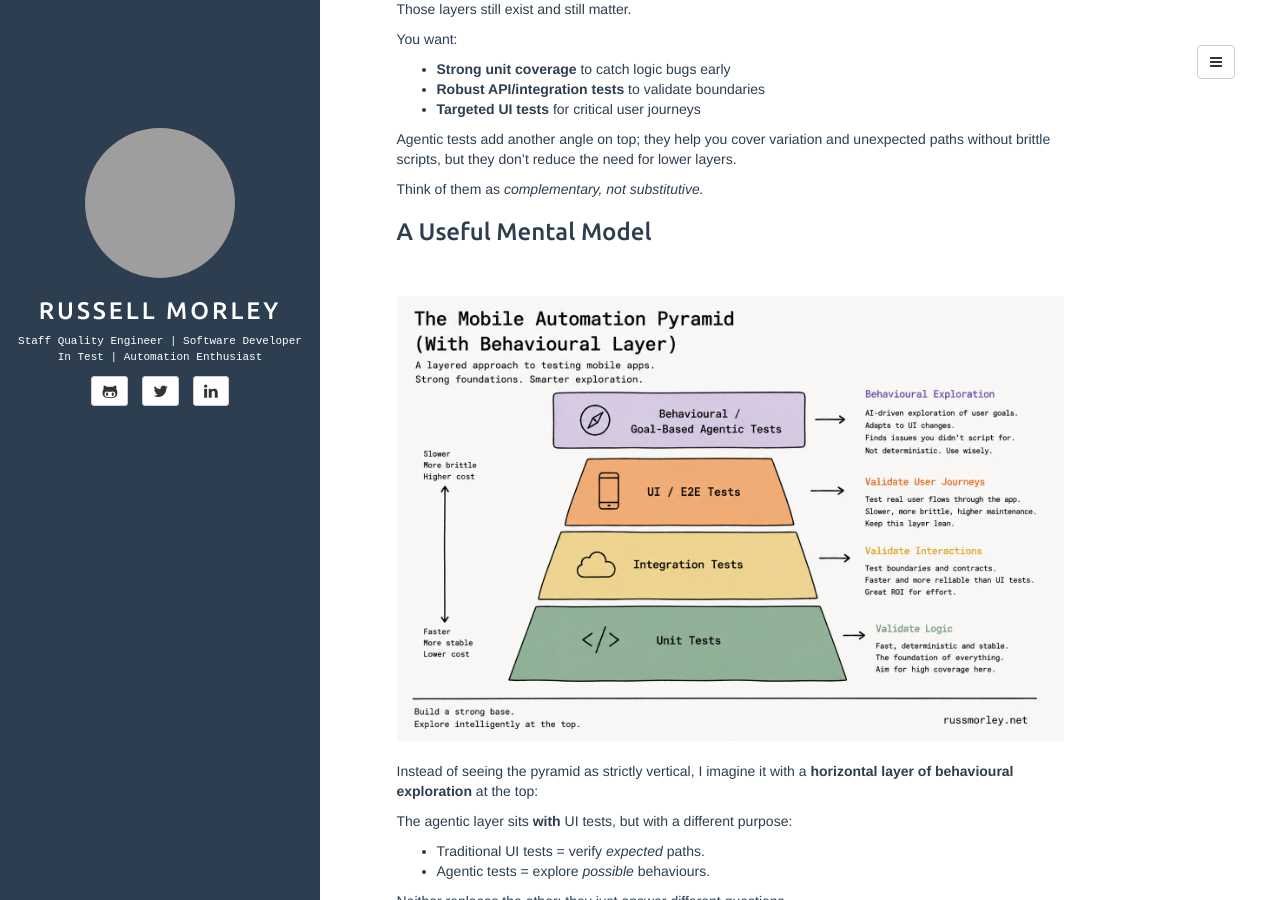
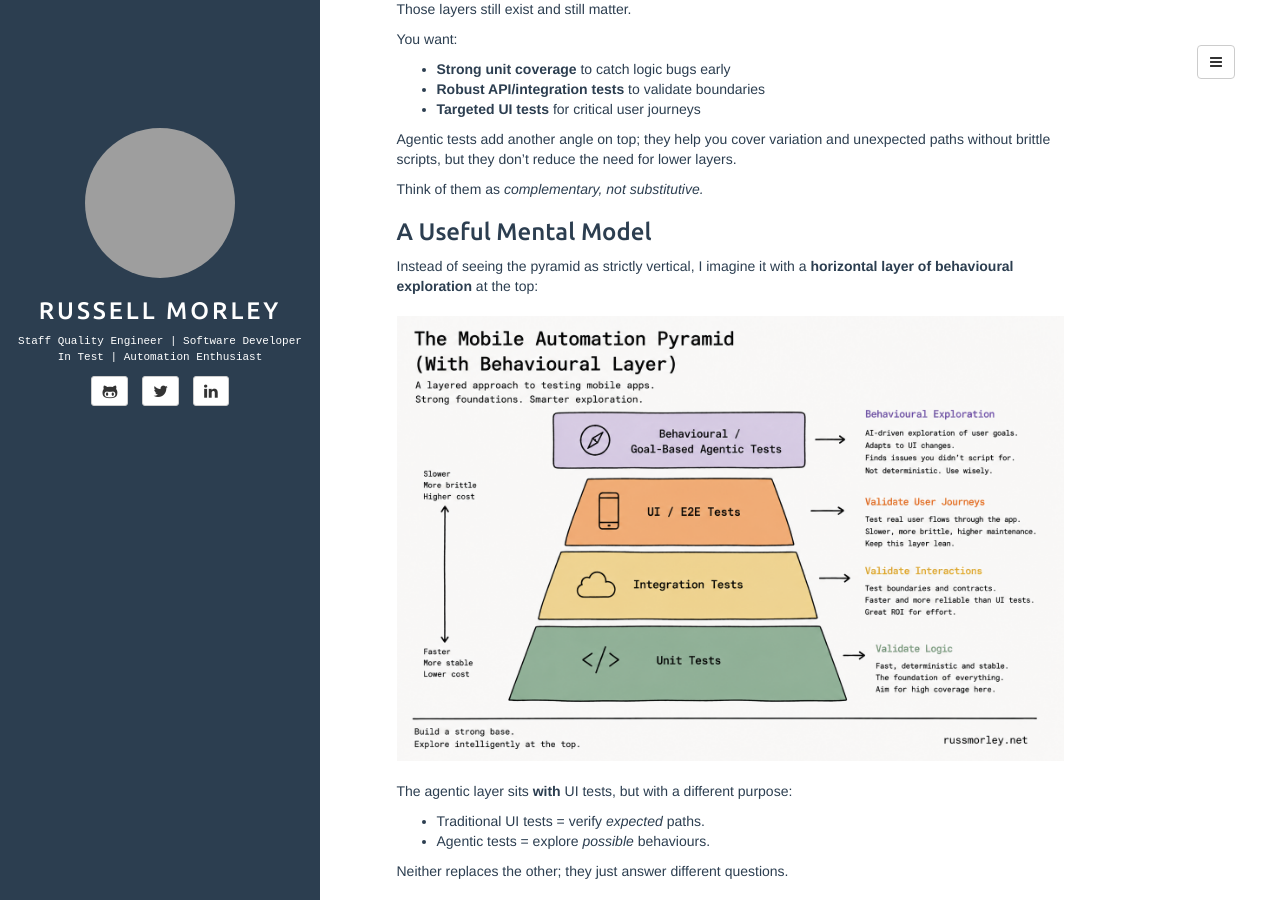
Before and after one commit to Rusty84/Rusty84.github.io, a Jekyll site: the page built from _posts/2026-05-06-gbat2.md, in a window 1280 px wide and 900 px high, scrolled down 1724 px. Built offline with Jekyll 4.4.1, drawn with Linux system fonts in a browser that asks for light colours; comment, search, counter and statistics services are not loaded; grey boxes are pictures that could not be loaded.

Commit message:
Add files via upload

```diff
--- a/_posts/2026-05-06-gbat2.md
+++ b/_posts/2026-05-06-gbat2.md
@@ -84,13 +84,13 @@ Agentic tests add another angle on top; they help you cover variation and unexpe
 Think of them as *complementary, not substitutive.*
 
 <h3>A Useful Mental Model</h3>
+
+Instead of seeing the pyramid as strictly vertical, I imagine it with a **horizontal layer of behavioural exploration** at the top:
 <br>
 <br>
 <img src="/assets/media/gba2.png">
 <br>
 <br>
-Instead of seeing the pyramid as strictly vertical, I imagine it with a **horizontal layer of behavioural exploration** at the top:
-
 The agentic layer sits **with** UI tests, but with a different purpose:
 
 * Traditional UI tests = verify *expected* paths.
```
